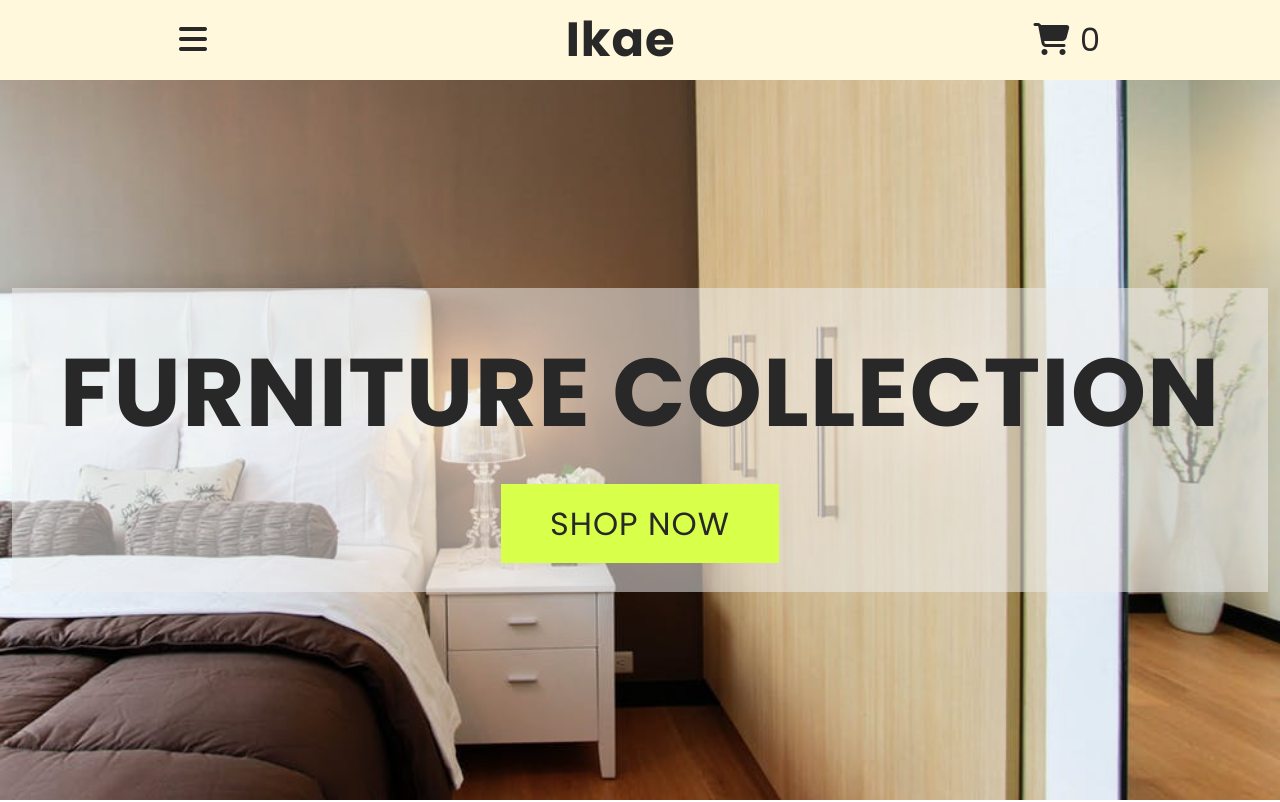
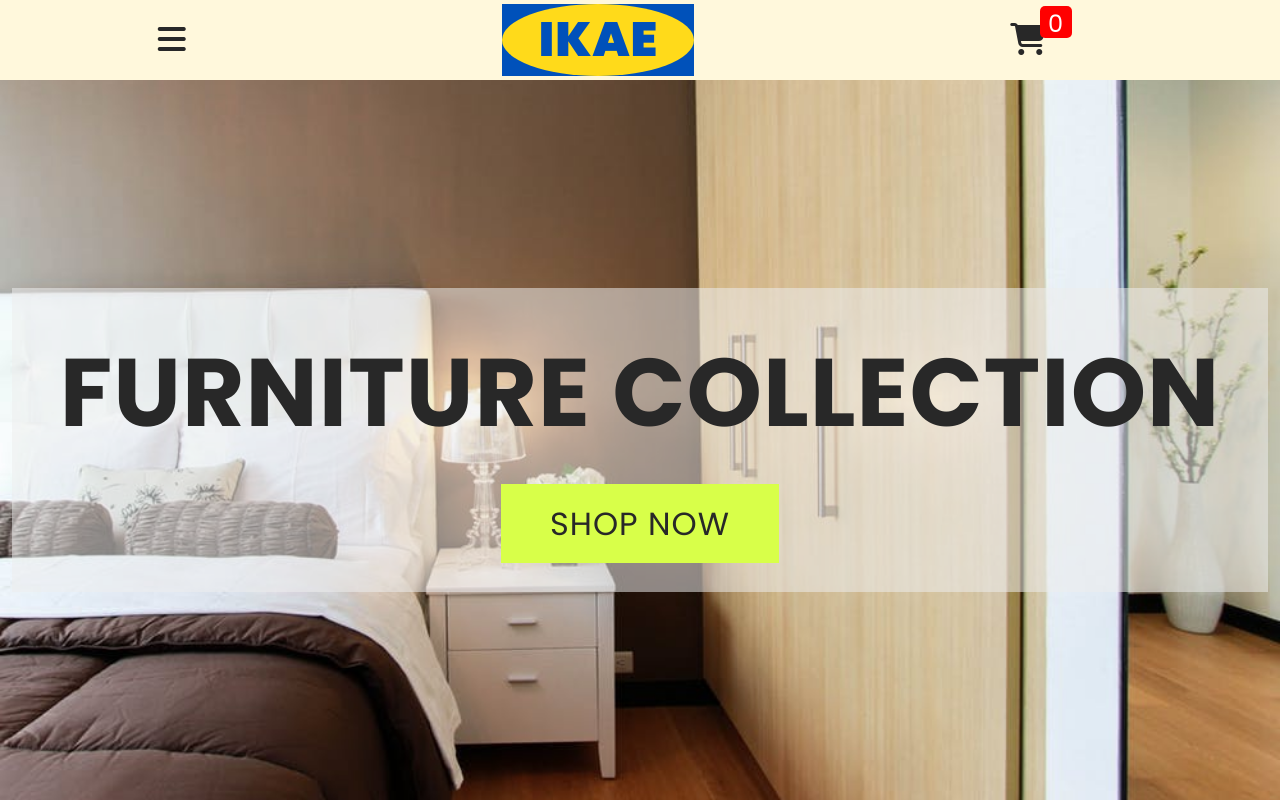
Before and after one commit to rockyooooooo/vanilla-js-shopping-cart, a plain HTML site: page index.html in a window 1280 px wide. Shown: the top 802 px of the page. Drawn offline with Linux system fonts and the light colour scheme.

```diff
--- a/index.html
+++ b/index.html
@@ -11,7 +11,9 @@
 <body>
     <nav class="navbar">
         <div><i class="fas fa-bars"></i></div>
-        <div><h1>Ikae</h1></div>
+        <div>
+            <div class="bg"><h1>Ikae</h1></div>
+        </div>
         <div class="cart-btn">
             <i class="fas fa-shopping-cart"></i>
             <span class="total-items">0</span>
--- a/style.css
+++ b/style.css
@@ -33,6 +33,30 @@ body {
   z-index: 1;
 }
 
+.navbar div:nth-child(2) {
+  background: #0051ba;
+  width: 12rem;
+  text-align: center;
+}
+
+.navbar .bg {
+  background: #ffda1a;
+  width: 12rem;
+  height: 4.5rem;
+  border-radius: 50%;
+}
+
+.navbar h1 {
+  text-transform: uppercase;
+  color: #0051ba;
+  font-weight: 900;
+}
+
+.cart-btn {
+  width: 7rem;
+  position: relative;
+}
+
 .navbar h1,
 .navbar span {
   cursor: default;
@@ -40,6 +64,19 @@ body {
 
 .fa-shopping-cart {
   cursor: pointer;
+}
+
+.total-items {
+  background: #ff0000;
+  color: #ffffff;
+  font-size: 1.5rem;
+  text-align: center;
+  position: absolute;
+  top: -10px;
+  right: 50px;
+  border-radius: 5px;
+  width: 2rem;
+  height: 2rem;
 }
 /* navbar */
 
```
